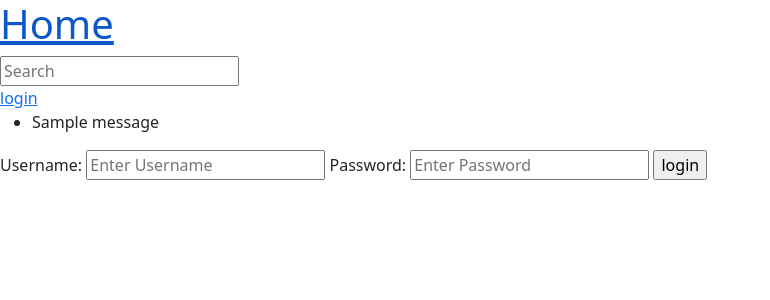
After one commit to Sam-Radnus/Django-Tutorial, a Django app: page /login/ in a window 1280 px wide. The commit adds this page. Shown: the top 300 px of the page, without its empty margins (0-770 px from the left). Run offline with Django 4.2, Linux system fonts and the light colour scheme; one stand-in notice (Sample message) is shown.

Commit message:
Flash Messages

```diff
--- /dev/null
+++ b/base/templates/base/login_register.html
@@ -0,0 +1,28 @@
+{% extends 'main.html' %}
+<!DOCTYPE html>
+<html lang="en">
+<head>
+  <title>Hello, world!</title>
+  <meta charset="UTF-8" />
+  <meta name="viewport" content="width=device-width,initial-scale=1" />
+  <meta name="description" content="" />
+  <link rel="stylesheet" type="text/css" href="style.css" />
+</head>
+<body>
+  {% block content %}
+  <div>
+      <form method="POST" action="">
+
+        {% csrf_token %}
+        <label>Username:</label>
+        <input type="text" name="username" placeholder="Enter Username"/>
+
+        <label>Password:</label>
+        <input type="password" name="password" placeholder="Enter Password"/>
+        <input type="submit" value="login">
+
+      </form>
+  </div>
+  {% endblock content %}
+</body>
+</html>
--- a/base/urls.py
+++ b/base/urls.py
@@ -2,6 +2,7 @@ from django.urls import path
 from . import views
 
 urlpatterns=[
+    path('login/',views.loginPage,name="login"),
     path('',views.home,name="home"),
     path('room/<str:pk>/',views.room,name="room"),
     path('create-room/',views.createRoom,name="create-room"),
--- a/base/views.py
+++ b/base/views.py
@@ -1,7 +1,12 @@
 from urllib.request import Request
 from django.shortcuts import render,redirect
+from django.contrib.auth.models import User
+from django.contrib.messages import constants as messages
+
 from django.db.models import Q
 from .models import Room,Topic
+
+
 from .forms import RoomForm
 # Create your views here.
 
@@ -11,6 +16,18 @@ from .forms import RoomForm
 #     {'id':2,'name':'lets learn django!'},
 #     {'id':3,'name':'lets learn flask!'},
 # ]
+
+def loginPage(request):
+    if request.method=='POST':
+        username=request.POST.get('username')
+        password=request.POST.get('password')
+
+        try:
+            user=User.objects.get(username=username)
+        except:
+           messages.error(request, 'User Does not Exist')
+    context={}
+    return render(request,'base/login_register.html',context)
 def home(request):
     #objects-model manager
     q=request.GET.get('q') if request.GET.get('q')!=None else '' #whatever we passed onto the url
--- a/templates/main.html
+++ b/templates/main.html
@@ -1,19 +1,32 @@
 <!DOCTYPE html>
 <html lang="en">
+
 <head>
   <title>Study Bud</title>
   <meta charset="UTF-8" />
   <meta name="viewport" content="width=device-width,initial-scale=1" />
   <meta name="description" content="" />
-  <link href="https://cdn.jsdelivr.net/npm/bootstrap@5.2.0-beta1/dist/css/bootstrap.min.css" rel="stylesheet" crossorigin="anonymous">
+  <link href="https://cdn.jsdelivr.net/npm/bootstrap@5.2.0-beta1/dist/css/bootstrap.min.css" rel="stylesheet"
+    crossorigin="anonymous">
 </head>
+
 <body>
   {% include 'navbar.html'%}
+  {% if messages %}
+  <ul class="messages">
+    {% for message in messages %}
+    <li>{{ message }}</li>
+      {% endfor %}
+  </ul>
+  {% endif %}
   {% block content %}
 
 
   {% endblock %}
-  <script src="https://cdn.jsdelivr.net/npm/@popperjs/core@2.11.5/dist/umd/popper.min.js" crossorigin="anonymous"></script>
-  <script src="https://cdn.jsdelivr.net/npm/bootstrap@5.2.0-beta1/dist/js/bootstrap.min.js" crossorigin="anonymous"></script>
+  <script src="https://cdn.jsdelivr.net/npm/@popperjs/core@2.11.5/dist/umd/popper.min.js"
+    crossorigin="anonymous"></script>
+  <script src="https://cdn.jsdelivr.net/npm/bootstrap@5.2.0-beta1/dist/js/bootstrap.min.js"
+    crossorigin="anonymous"></script>
 </body>
+
 </html>
--- a/templates/navbar.html
+++ b/templates/navbar.html
@@ -14,6 +14,7 @@
   <form method="GET" action="{% url 'home' %}">
     <input type="text" name="q" placeholder="Search"/>
   </form>
+  <a href="{% url 'login' %}">login</a>
    <script src="https://cdn.jsdelivr.net/npm/@popperjs/core@2.11.5/dist/umd/popper.min.js" crossorigin="anonymous"></script>
   <script src="https://cdn.jsdelivr.net/npm/bootstrap@5.2.0-beta1/dist/js/bootstrap.min.js" crossorigin="anonymous"></script>
 </body>
```
Also changed, not shown: db.sqlite3.
